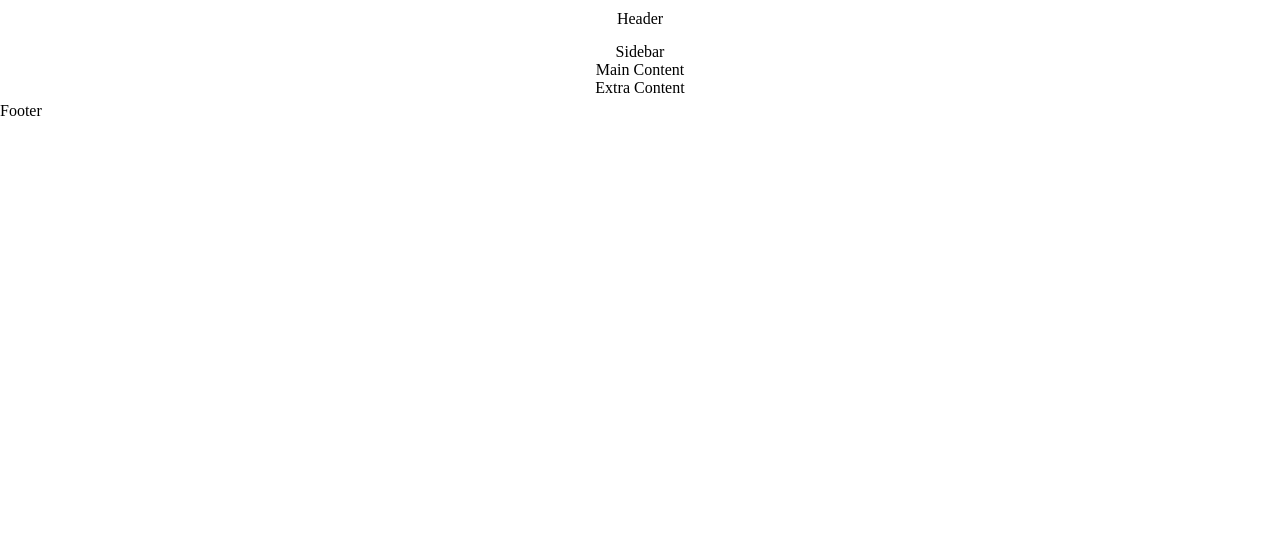
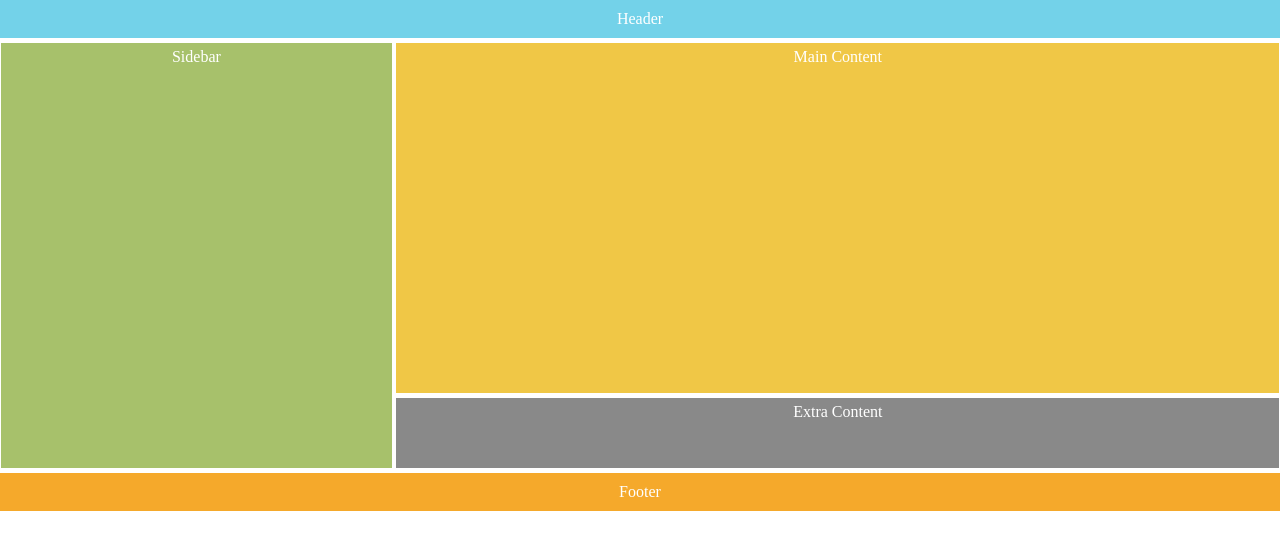
Before and after one commit to AbhiRamsurrun/frontend-sandbox1, a plain HTML site: page Day2/exercise2.html in a window 1280 px wide. Drawn offline with Linux system fonts and the light colour scheme.

Commit message:
Re structure day 2

```diff
--- a/Day2/exercise2.html
+++ b/Day2/exercise2.html
@@ -1,21 +1,22 @@
 <!DOCTYPE html>
-
-<html lang="en" xmlns="http://www.w3.org/1999/xhtml">
+<html lang="en">
 <head>
-    <meta charset="utf-8" />
-    <title>Exercise2 </title>
-    <link rel="stylesheet" href="../assets/css/day2Excercise2.css">
+    <meta charset="UTF-8">
+    <meta http-equiv="X-UA-Compatible" content="IE=edge">
+    <meta name="viewport" content="width=device-width, initial-scale=1.0">
+    <link rel="stylesheet" href="../assets/css/Day2/exercise2.css">
+    <title>Document</title>
 </head>
-
 <body>
-    <div class="header">Header</div>
+    <!-- .header+(.container>(.sidebar+.content>.maincontent+.extracontent))+.footer -->
+    <div class="header bg-aqua">Header</div>
     <div class="container">
-        <div class="sidebar">Sidebar</div>
+        <div class="sidebar bg-green">Sidebar</div>
         <div class="content">
-            <div class="maincontent">Main Content</div>
-            <div class="extracontent">Extra Content</div>
+            <div class="maincontent bg-mustard">Main Content</div>
+            <div class="extracontent bg-lightgrey">Extra Content</div>
         </div>
     </div>
-    <div class="footer">Footer</div>
+    <div class="footer bg-orange">Footer</div>
 </body>
 </html>
--- /dev/null
+++ b/assets/css/Day2/exercise2.css
@@ -0,0 +1,71 @@
+*,html,body {
+    padding: 0;
+    margin: 0;
+    min-width: 0;
+    border: 0;
+}
+
+.bg-aqua{
+    background-color:#73D2E9
+}
+
+.bg-green{
+    background-color:#A7C16B;
+}
+
+.bg-mustard{
+    background-color:#F0C746 ;
+}
+
+.bg-lightgrey{
+    background-color: #898989;
+}
+
+.bg-orange{
+    background-color:#F5A92B ;
+}
+
+body{
+    color:#ffff;
+    font-size:16px ;
+}
+
+.header{
+    padding: 10px 0 10px 0;
+    text-align: center;
+}
+
+.container{
+    margin: 5px 0 0 0;
+    text-align: center;
+}
+
+.sidebar{
+    padding: 5px 0;
+    height: 415px;
+    width: 30.6%;
+    display: inline-block;
+    vertical-align: top;
+}
+
+.content{
+    width: 69%;
+    display: inline-block;
+}
+
+.maincontent{
+    padding: 5px 0;
+    height: 340px;
+}
+
+.extracontent{
+    margin: 5px 0;
+    padding:5px 0;
+    height: 60px;
+    text-align: center;
+}
+
+.footer{
+    padding: 10px 0 10px 0;
+    text-align: center;
+}
--- /dev/null
+++ b/assets/css/Day2/exercise3.css
@@ -0,0 +1,86 @@
+*,html,body {
+    padding: 0;
+    margin: 0;
+    min-width: 0;
+    border: 0;
+}
+
+.bg-aqua{
+    background-color:#73D2E9
+}
+
+.bg-green{
+    background-color:#A7C16B;
+}
+
+.bg-mustard{
+    background-color:#F0C746 ;
+}
+
+.bg-lightgrey{
+    background-color: #898989;
+}
+
+.bg-orange{
+    background-color:#F5A92B ;
+}
+
+.bg-purple{
+    background-color: #D4CAE2;
+}
+
+.bg-seagreen{
+    background-color: #5AB379;
+}
+
+.bg-pink{
+    background-color: #EDCFDD;
+}
+
+body{
+    color: #ffff;
+    text-align: center;
+    font-size: 17px;
+}
+
+.header{
+    padding: 5px;
+}
+
+.footer{
+    padding: 5px;
+}
+
+.content-section{
+    display: inline-block;
+}
+
+.image-section{
+    display: inline-block;
+}
+
+.content-left{
+    width: 39%;
+    vertical-align: top;
+}
+
+.content-right{
+    width: 60%;
+}
+
+.hero{
+    height:150px ;
+}
+
+.sidebar{
+    height:250px;
+    display: inline-block;
+}
+
+.maincontent{
+    height:300px;
+}
+
+.extracontent{
+    height:100px;
+}
--- a/assets/css/day2Excercise2.css
+++ /dev/null
@@ -1,18 +0,0 @@
-* , html, body{
-    padding:0;
-    margin:0;
-    min-width:0;
-}
-
-.bg-cyan{
-    background-color: cyan;
-}
-
-.header{
-    padding: 10px 0;
-    text-align: center;
-}
-.container {
-    margin: 5px 0;
-    text-align: center;
-}
```
Also changed, not shown: Day2/exercise3.html (added, +32 -0 lines).
